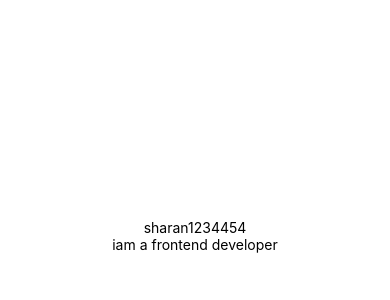
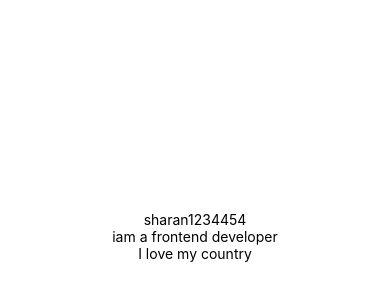
Before and after one commit to sharan98727/github-actions, a React Native app: screen / in a window 390 px wide. Shown: the part 186-486 px from the top of the page. Built offline with nearby package versions, Linux system fonts and the light colour scheme.

Commit message:
revirifying testing

```diff
--- a/App.js
+++ b/App.js
@@ -7,6 +7,7 @@ export default function App() {
     <View style={styles.container}>
       <Text>sharan1234454</Text>
       <Text>iam a frontend developer</Text>
+      <Text>I love my country</Text>
       {/* <StatusBar style='auto' /> */}
     </View>
   );
```
